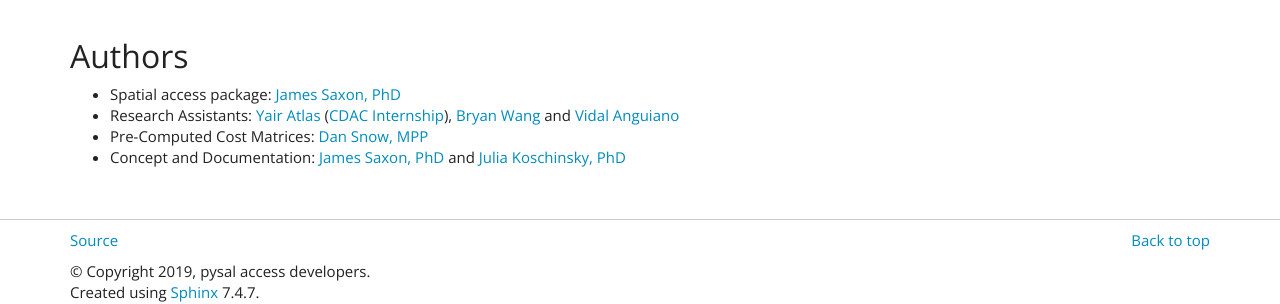
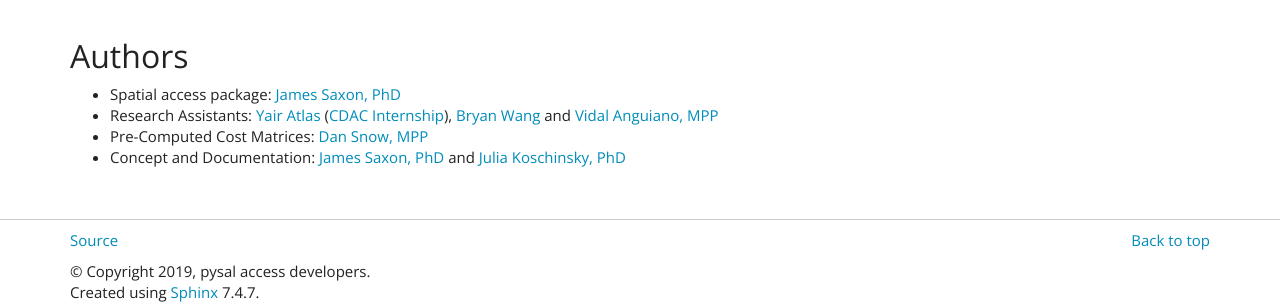
Before and after one commit to pysal/access, a Sphinx documentation site: the page built from docs/index.rst, in a window 1280 px wide and 900 px high, scrolled down 1433 px. Shown: the part 586-890 px from the top of the window. Built offline with Sphinx 7.4.7, drawn with Linux system fonts in a browser that asks for light colours; cross-references to code outside the pages are shown as plain code.

Commit message:
Update index.rst

```diff
--- a/docs/index.rst
+++ b/docs/index.rst
@@ -63,7 +63,7 @@
 ^^^^^^^^^^^^^^^^^^^^^^^^^^^
 
 - Spatial access package: `James Saxon, PhD <https://saxon.harris.uchicago.edu/>`_
-- Research Assistants: `Yair Atlas <https://spatial.uchicago.edu/directories/full/2019-to-20>`_ (`CDAC Internship <https://cdac.uchicago.edu/engage/internships/>`_), `Bryan Wang <https://spatial.uchicago.edu/directories/full/2019-to-20>`_ and `Vidal Anguiano <https://www.linkedin.com/in/vidalanguiano/>`_
+- Research Assistants: `Yair Atlas <https://spatial.uchicago.edu/directories/full/2019-to-20>`_ (`CDAC Internship <https://cdac.uchicago.edu/engage/internships/>`_), `Bryan Wang <https://spatial.uchicago.edu/directories/full/2019-to-20>`_ and `Vidal Anguiano, MPP <https://www.linkedin.com/in/vidalanguiano/>`_
 - Pre-Computed Cost Matrices: `Dan Snow, MPP <https://www.linkedin.com/in/dfsnow/>`_
 - Concept and Documentation: `James Saxon, PhD <https://saxon.harris.uchicago.edu/>`_ and `Julia Koschinsky, PhD <https://www.linkedin.com/in/julia-koschinsky-657599b1/>`_
 |
```
